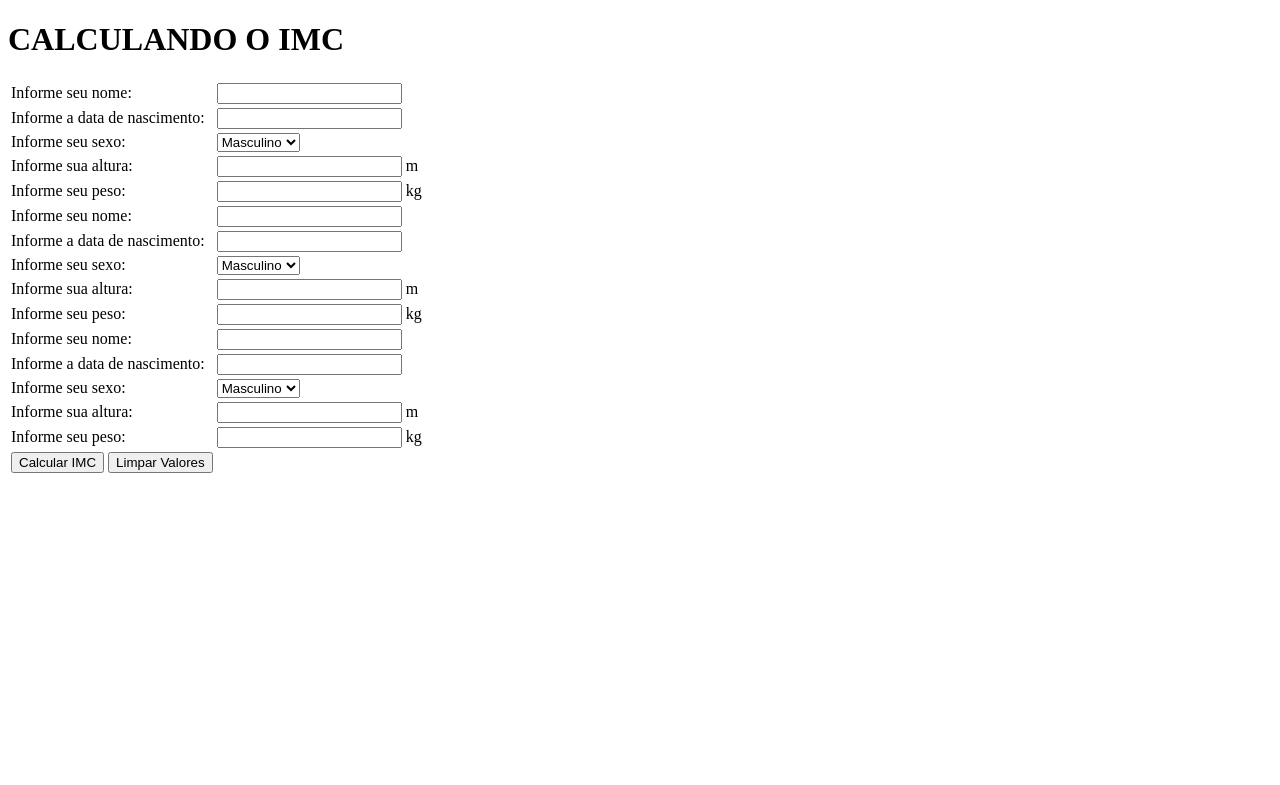
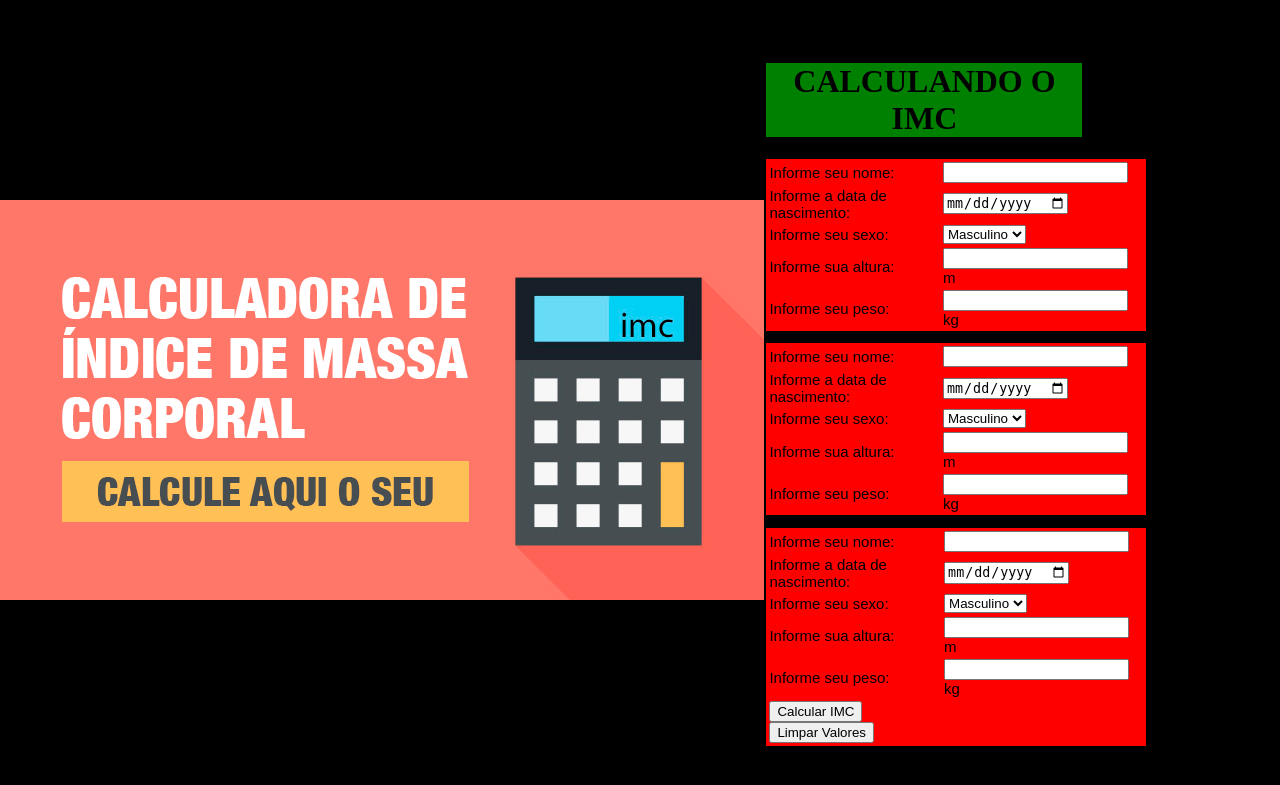
Before and after one commit to vitorgsevero/Prog-pra-Internet, a PHP site: page / in a window 1280 px wide. Shown: the top 785 px of the page. Run offline with PHP 8.4, Linux system fonts and the light colour scheme.

Commit message:
Alterações no Index

```diff
--- a/APS02 - IMC/index.php
+++ b/APS02 - IMC/index.php
@@ -4,16 +4,16 @@
 	<head>
 		<meta charset="utf-8">
 		<title>Calculando IMC</title>
-		<link rel="stylesheet" type="text/css" href="">
+		<link rel="stylesheet" type="text/css" href="style.css">
 	</head>
 
 	<body>
 
 	<h1>CALCULANDO O IMC</h1>
 
+	<form action="imc.php" method="post">
+
 	<table>	<!--PRIMEIRO FORMULÁRIO-->
-
-		<form action="imc.php" method="post">
 
 			<tr>
 				<td>
@@ -31,7 +31,7 @@
 				</td>
 
 				<td>
-					<input type="number" name="datanascimento1" size="5" required>
+					<input type="date" name="datanascimento1" size="5" required>
 				</td>
 			</tr>
 
@@ -70,10 +70,11 @@
 			</tr>
 
 			</tr>
+	</table>
 
 			<!--SEGUNDO FORMULÁRIO-->
 
-
+	<table>
 			<tr>
 				<td>
 					Informe seu nome:
@@ -90,7 +91,7 @@
 				</td>
 
 				<td>
-					<input type="number" name="datanascimento2" size="5" required>
+					<input type="date" name="datanascimento2" size="5" required>
 				</td>
 			</tr>
 
@@ -125,9 +126,11 @@
 					<input type="number" name="peso2" size="5" required> kg
 				</td>
 			</tr>
+	</table>
+
 
 			<!--TERCEIRO FORMULÁRIO-->
-
+	<table>
 			<tr>
 				<td>
 					Informe seu nome:
@@ -144,7 +147,7 @@
 				</td>
 
 				<td>
-					<input type="number" name="datanascimento3" size="5" required>
+					<input type="date" name="datanascimento3" size="5" required>
 				</td>
 			</tr>
 
@@ -189,6 +192,7 @@
 				</td>
 			</tr>
 
+	</table>
 
 		</form>
 
--- /dev/null
+++ b/APS02 - IMC/style.css
@@ -0,0 +1,38 @@
+table{
+
+	text-align: ;
+	width: ;
+	background-color: red;
+	margin-left: 60%;
+	margin-right: 10%;
+	margin-top: 1%;
+}
+
+h1{
+
+	text-align: center;
+	background-color: green;
+	margin-left: 60%;
+	margin-right: 15%;
+	margin-top: 5%;
+}
+
+body{
+
+	background-color: black;
+	background-image: url(imc.jpg);
+	background-repeat: no-repeat;
+	background-position: left;
+	background-attachment: fixed;
+
+
+}
+
+
+td{
+
+	font-weight: 15px;
+	font-size: 15px;
+	font-family: Sans-serif;
+
+}
```
Also changed, not shown: APS02 - IMC/imc.php (+6 -9 lines), APS02 - IMC/calcimc.jpg (added), APS02 - IMC/imc.jpg (added).
